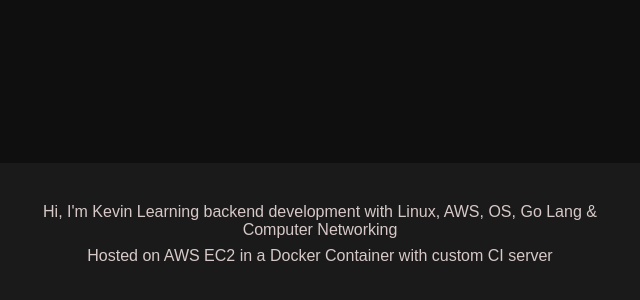
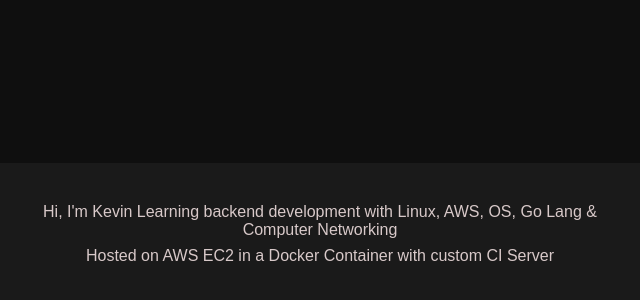
Before and after one commit to btwkevin/cicd-pipeline, a plain HTML site: page frontend/index.html in a window 1280 px wide. Shown: the part 166-466 px from the top of the page, 320-960 px from the left. Drawn offline with Linux system fonts and the light colour scheme.

Commit message:
ci: test workflows

```diff
--- a/frontend/index.html
+++ b/frontend/index.html
@@ -9,7 +9,7 @@
   <body>
     <div class="container">
         <p> Hi, I'm Kevin Learning backend development with Linux, AWS, OS, Go Lang & Computer Networking </p>
-      <p>Hosted on AWS EC2 in a Docker Container with custom CI server </p>
+      <p>Hosted on AWS EC2 in a Docker Container with custom CI Server </p>
     </div>
     <script src="script.js"></script>
   </body>
```
